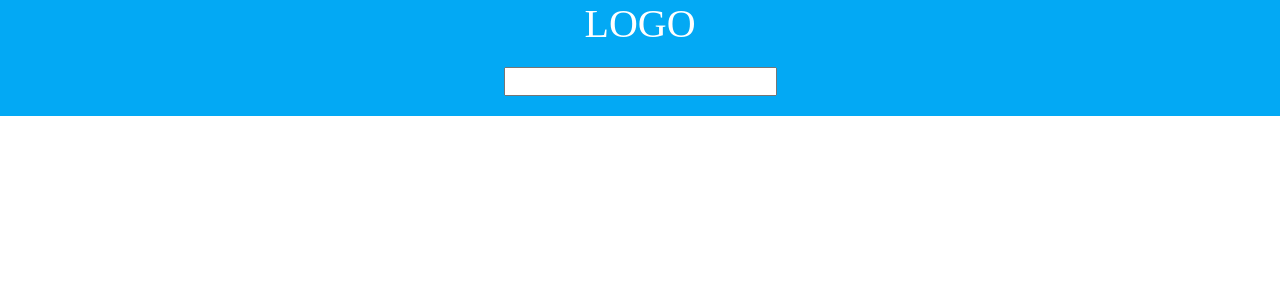
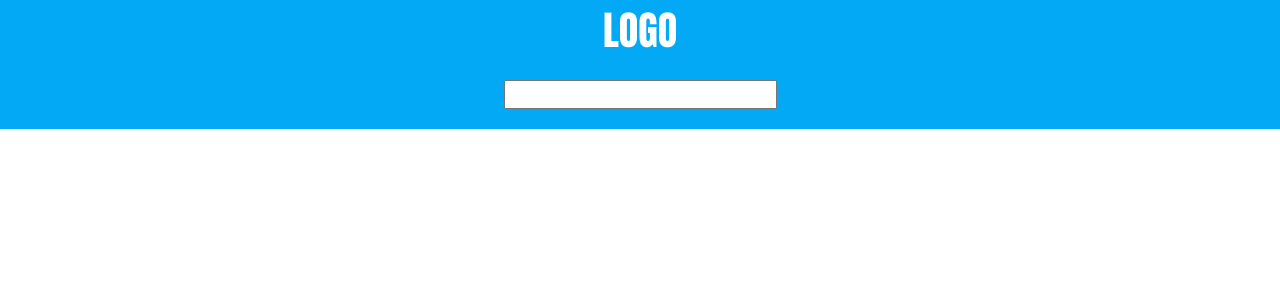
Before and after one commit to robertdrucker/React19_course, a React (Vite) app: page / in a window 1280 px wide. Shown: the top 300 px of the page. Built offline with nearby package versions, Linux system fonts and the light colour scheme.

Commit message:
Adding Styles - with import

```diff
--- a/index.html
+++ b/index.html
@@ -12,7 +12,7 @@
       rel="stylesheet"
     />
 
-    <link rel="stylesheet" type="text/css" href="/styles.css" />
+    <!-- <link rel="stylesheet" type="text/css" href="/styles.css" /> -->
 
     <title>Vite + React</title>
   </head>
--- a/src/main.jsx
+++ b/src/main.jsx
@@ -1,5 +1,6 @@
 import { createRoot } from "react-dom/client";
 import Header from "./components/header";
+import "./styles/styles.css";
 
 const App = () => (
   <>
--- /dev/null
+++ b/src/styles/styles.css
@@ -0,0 +1,19 @@
+body {
+  margin: 0;
+}
+
+header {
+  background: #03a9f4;
+  text-align: center;
+}
+
+.logo {
+  color: #fff;
+  font-size: 40px;
+  font-family: Anton;
+}
+
+header input {
+  font-size: 20px;
+  margin: 20px 0px;
+}
```
